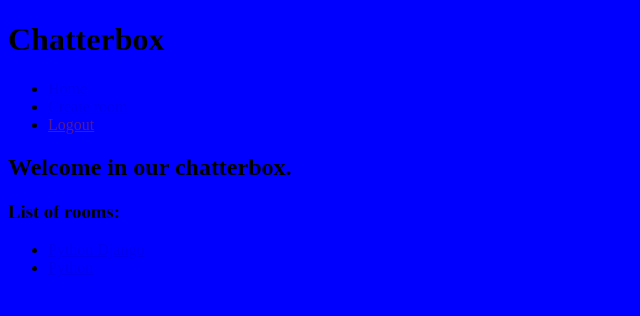
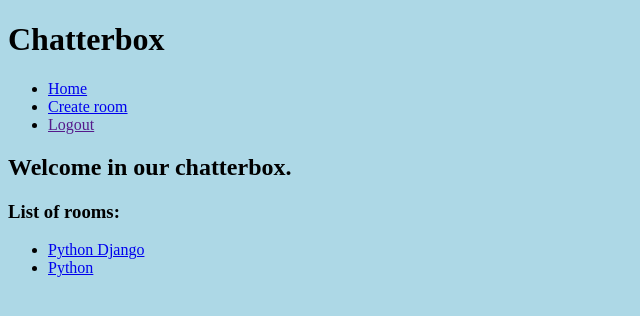
Before and after one commit to balage112/django-chatterbox, a Django app: page / in a window 1280 px wide. Shown: the top 316 px of the page, without its empty margins (0-640 px from the left). Run offline with Django 4.2, Linux system fonts and the light colour scheme; data comes from the database, SQL or seed files in the repository.

Commit message:
Made visual templates.

```diff
--- a/chatterbox/static/chatterbox/style.css
+++ b/chatterbox/static/chatterbox/style.css
@@ -1,3 +1,3 @@
 body {
-    background: #0000FF;
+    background: #add8e6;
 }
--- a/chatterbox/views.py
+++ b/chatterbox/views.py
@@ -24,4 +24,4 @@ def room (request, pk):
     room = Room.objects.get(id=pk) # najdeme místnost se zadaným id
     messages = Message.objects.filter(room=pk) # vybereme všechny zprávy dané místnosti
     context = {"room": room,"messages": messages}
-    return render(request,"chatterbox/room.html",context)
+    return render(request,"chatterbox/list_of_rooms.html",context)
```
